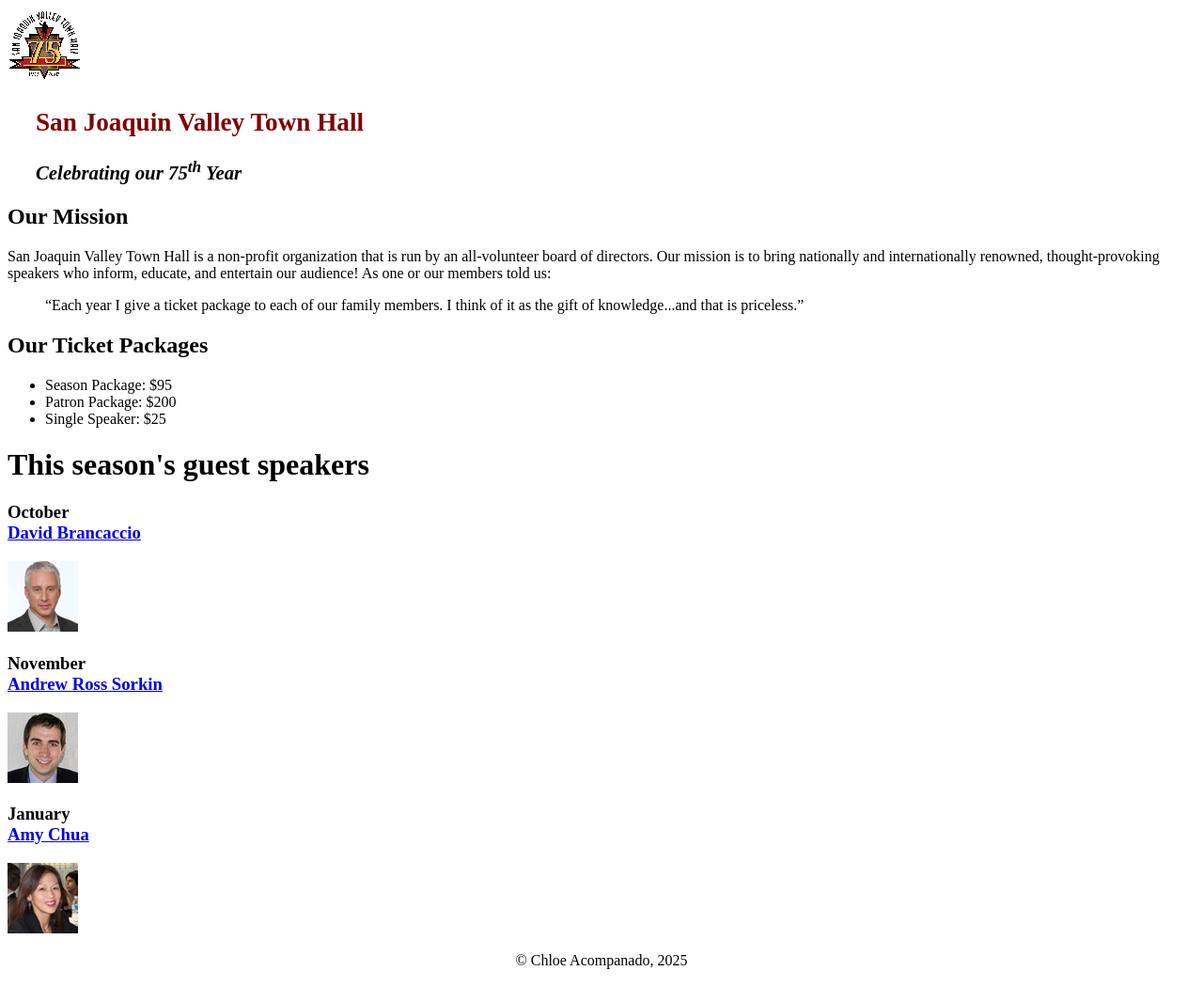
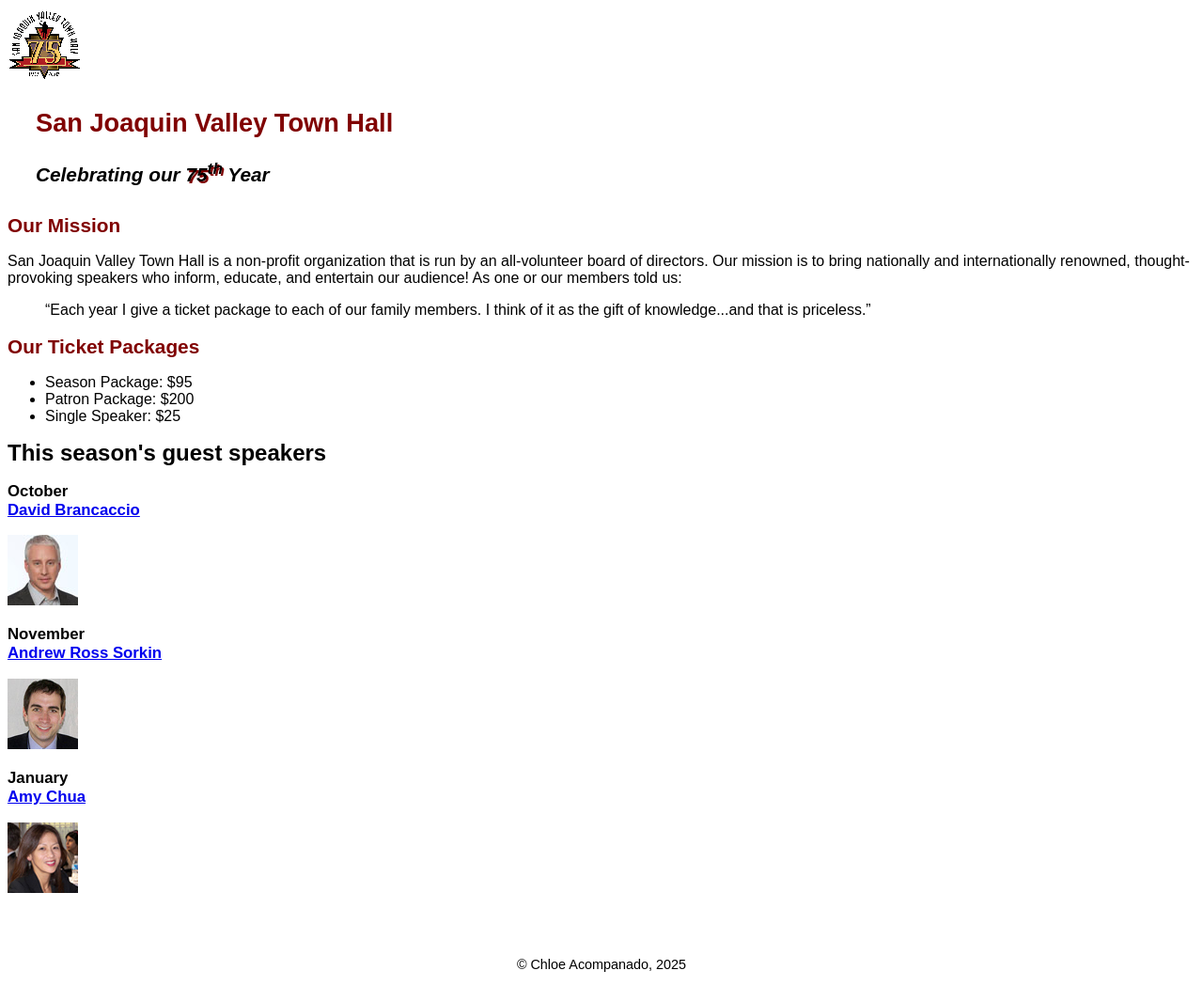
Before and after one commit to caa85/A06, a plain HTML site: page index.html in a window 1280 px wide. Shown: the whole page at 94% size. Drawn offline with Linux system fonts and the light colour scheme.

Commit message:
Initial commit

```diff
--- a/index.html
+++ b/index.html
@@ -11,8 +11,8 @@
 <body>
 	<header>
 		<img src="images/town_hall_logo.gif" alt="Town Hall logo" height="80">
-		<h2>San Joaquin Valley Town Hall</h2>
-		<h3>Celebrating our 75<sup>th</sup> Year</h3>
+		<h2>San Joaquin Valley Town Hall </h2>
+		<h3>Celebrating our <em class="shadow">75<sup>th</sup></em> Year</h3>
 	</header>
 	<main>
 		<h2>Our Mission</h2>
--- a/styles/main.css
+++ b/styles/main.css
@@ -1,33 +1,63 @@
-/* Header styles */
+:root {
+    --accent-color: #800000;
+}
+
+body {
+    font-family: Arial, Helvetica, sans-serif;
+    font-size: 100%;
+}
+
+header {
+    margin-bottom: 30px;
+}
+
 header h2 {
-  font-size: 170%;
-  color: #800000;
-  text-indent: 30px;
+    font-size: 170%;
+    text-indent: 30px;
 }
 
 header h3 {
-  font-size: 130%;
-  font-style: italic;
-  text-indent: 30px;
+    font-size: 130%;
+    font-style: italic;
+    text-indent: 30px;
 }
-
-/* Link hover and focus */
-a:hover,
-a:focus {
-  font-style: italic;
-}
-
-/* Footer paragraph centering */
-footer p {
-  text-align: center;
-}
-
 .shadow {
   text-shadow: 2px 2px #800000;
 }
 
-:root {
-  --global-color-1: #800000;
+main {
+    clear: left;
 }
 
-color: var(--global-color-1);
+a:hover,
+a:focus {
+    color: var(--accent-color);
+    font-style: italic;
+}
+
+h1 {
+    font-size: 150%;
+}
+
+h2 {
+    font-size: 130%;
+    color: var(--accent-color);
+}
+
+h3{
+    font-size: 105%;
+}
+
+footer {
+  margin-top: 40px;
+  padding: 10px;
+}
+
+footer p {
+  text-align: center;
+  font-size: 0.9em;
+}
+
+.large {
+    font-size: 125%;
+}
```
Also changed, not shown: speakers/brancaccio.html (+1 -1 lines), speakers/chua.html (+2 -0 lines), speakers/sorkin.html (+2 -0 lines).
